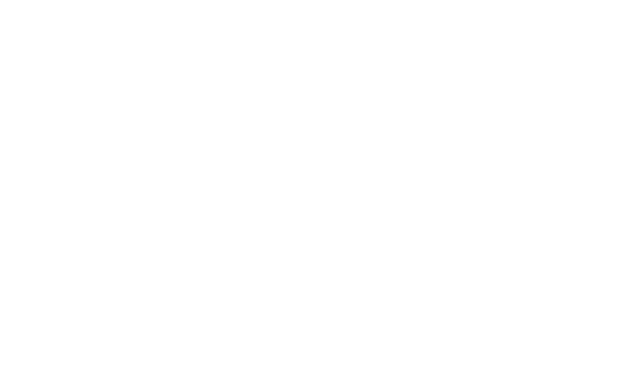
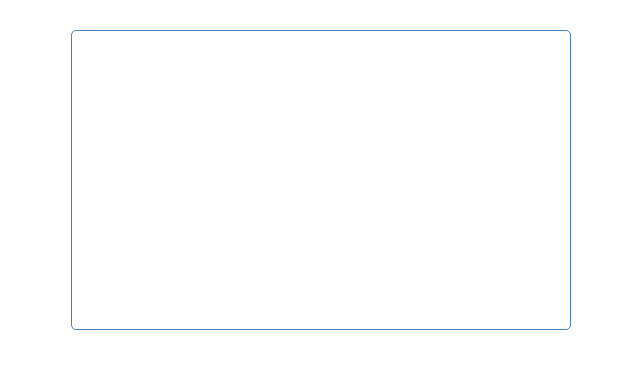
Before and after one commit to Mogle7Arkad/Todo-App-Vuejs, a Vue app: page / in a window 1280 px wide. Shown: the top 368 px of the page, without its empty margins (319-959 px from the left). Built offline with nearby package versions, Linux system fonts and the light colour scheme.

Commit message:
introduce fonts and add styling to the container class

```diff
--- a/src/App.vue
+++ b/src/App.vue
@@ -9,3 +9,27 @@
         name: 'App',
     }
 </script>
+
+<style>
+      @import url('https://fonts.googleapis.com/css2?family=Poppins:wght@300;400&display=swap');
+
+* {
+  box-sizing: border-box;
+  margin: 0;
+  padding: 0;
+}
+
+body {
+  font-family: 'Poppins', sans-serif;
+}
+
+.container {
+  max-width: 500px;
+  margin: 30px auto;
+  overflow: auto;
+  min-height: 300px;
+  border: 1px solid steelblue;
+  padding: 30px;
+  border-radius: 5px;
+}
+</style>
```
